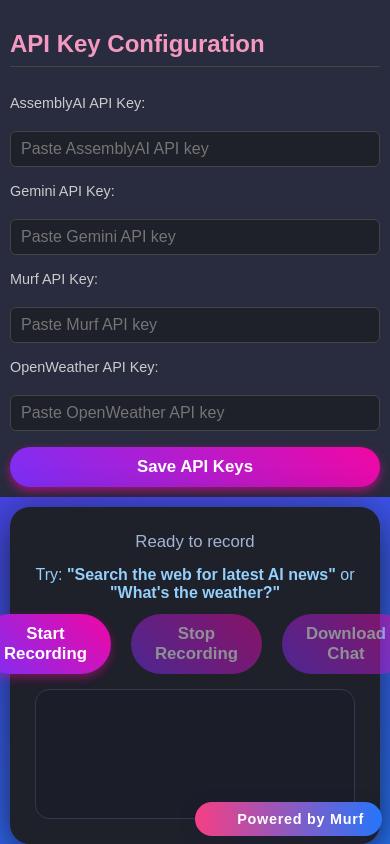
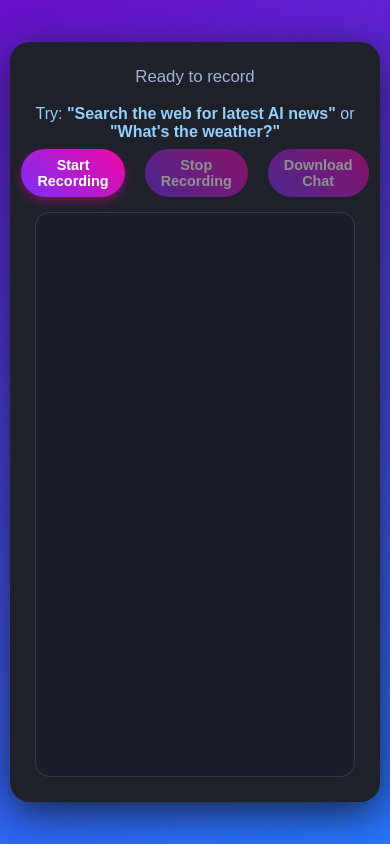
Before and after one commit to Rupuchandu/AI-Voice-Agent, a plain HTML site: page static/index.html in a window 390 px wide. Drawn offline with Linux system fonts and the light colour scheme.

Commit message:
Updating index.html

```diff
--- a/static/index.html
+++ b/static/index.html
@@ -6,99 +6,55 @@
   <meta name="viewport" content="width=device-width, initial-scale=1" />
 
   <style>
-    /* Reset and base styles */
-    * { box-sizing: border-box; }
+    * {
+      box-sizing: border-box;
+    }
+
     body {
       margin: 0;
       font-family: 'Poppins', sans-serif;
       background: linear-gradient(160deg, #6a11cb 0%, #2575fc 100%);
       color: #f0f0f5;
       display: flex;
-      height: 100vh;
-      overflow: hidden;
+      justify-content: center;
+      align-items: center;
+      min-height: 100vh;
     }
-    #sidebar {
-      background: #292b3e;
-      width: 300px;
-      min-width: 300px;
-      padding: 20px;
+
+    .app-container {
+      background: #1e202a;
+      border-radius: 20px;
+      width: 950px;
+      max-width: 95vw;
+      padding: 25px;
+      box-shadow: 0 10px 40px rgba(18, 25, 36, 0.85);
       display: flex;
       flex-direction: column;
-      gap: 16px;
-      color: #ccc;
+      height: 90vh;
     }
-    #sidebar h2 {
+
+    #statusBar {
       margin-bottom: 12px;
-      color: #f49ac1;
-      font-weight: 700;
-      border-bottom: 1px solid #444;
-      padding-bottom: 8px;
-    }
-    label {
-      font-size: 0.9rem;
-      margin-bottom: 4px;
-      display: block;
-    }
-    input[type=text], input[type=password] {
-      width: 100%;
-      padding: 8px 10px;
-      border-radius: 6px;
-      border: none;
-      font-size: 1rem;
-      background-color: #1e202a;
-      color: #eee;
-      border: 1px solid #444;
-      outline-offset: 2px;
-      outline-color: transparent;
-      transition: outline-color 0.3s ease;
-    }
-    input[type=text]:focus, input[type=password]:focus {
-      outline-color: #f107a3;
-    }
-    button#saveKeysBtn {
-      background: linear-gradient(45deg, #7b2ff7, #f107a3);
-      border: none;
-      padding: 10px;
-      font-weight: 600;
-      color: white;
-      border-radius: 30px;
-      cursor: pointer;
-      box-shadow: 0 4px 10px rgb(247 7 163 / 0.6);
-      transition: background 0.3s ease;
-    }
-    button#saveKeysBtn:hover {
-      background: linear-gradient(45deg, #f107a3, #7b2ff7);
-    }
-    .app-container {
-      flex-grow: 1;
-      display: flex;
-      flex-direction: column;
-      background: #1e202a;
-      border-radius: 20px;
-      margin: 20px;
-      padding: 25px;
-      box-shadow: 0 10px 40px rgba(18, 25, 36, 0.85);
-      height: calc(100vh - 40px);
-    }
-    #statusBar {
       font-size: 1.05rem;
       color: #a5b3d4;
+      text-align: center;
       height: 26px;
-      text-align: center;
-      margin-bottom: 8px;
     }
+
     #skillHint {
       font-size: 1rem;
       color: #95cffb;
-      margin-bottom: 12px;
+      margin-bottom: 8px;
       text-align: center;
     }
+
     #btnContainer {
       display: flex;
       justify-content: center;
       gap: 20px;
       margin-bottom: 15px;
     }
+
     button {
       padding: 10px 24px;
       font-size: 1.05rem;
@@ -111,19 +67,28 @@
       box-shadow: 0 4px 10px rgb(247 7 163 / 0.4);
       transition: box-shadow 0.3s ease;
     }
+
     button:disabled {
       opacity: 0.5;
       cursor: not-allowed;
       box-shadow: none;
     }
+
+    /* Recording pulse glow */
     .recording {
       box-shadow: 0 0 15px 3px #f107a3;
       animation: pulse 1s infinite alternate;
     }
+
     @keyframes pulse {
-      from { transform: scale(1); }
-      to { transform: scale(1.05); }
+      from {
+        transform: scale(1);
+      }
+      to {
+        transform: scale(1.05);
+      }
     }
+
     #chatHistory {
       flex: 1;
       overflow-y: auto;
@@ -134,8 +99,8 @@
       font-size: 1.05rem;
       line-height: 1.4;
       white-space: pre-wrap;
-      margin-top: 0;
     }
+
     .chat-message {
       margin-bottom: 12px;
       padding: 14px 18px;
@@ -143,15 +108,18 @@
       max-width: 75%;
       word-break: break-word;
     }
+
     .user-message {
       background: #2f2f65;
       align-self: flex-end;
     }
+
     .agent-message {
       background: #243649;
       align-self: flex-start;
       font-style: italic;
     }
+
     .agent-name {
       display: block;
       font-weight: bold;
@@ -160,69 +128,19 @@
       font-style: normal;
     }
 
-    /* Murf Branding badge styles */
-    #murfBranding {
-      position: fixed;
-      bottom: 24px;
-      right: 32px;
-      background: linear-gradient(90deg, #f63f83, #2575fc 100%);
-      color: #fff;
-      font-weight: bold;
-      font-size: 1rem;
-      border-radius: 24px;
-      box-shadow: 0 4px 18px rgba(36,30,86,0.18);
-      padding: 10px 22px 10px 16px;
-      z-index: 9999;
-      text-decoration: none;
-      display: flex;
-      align-items: center;
-      gap: 10px;
-      letter-spacing: 0.05em;
-      transition: background 0.2s, box-shadow 0.2s;
-    }
-    #murfBranding:hover {
-      background: linear-gradient(90deg, #2575fc 70%, #f107a3 100%);
-      color: #fff;
-    }
-    .murfLogo {
-      width: 30px;
-      height: 30px;
-      background: url('https://murf.ai/favicon.ico') no-repeat center center;
-      background-size: contain;
-      display: inline-block;
-    }
-    @media (max-width:600px){
-      #murfBranding { right: 8px; bottom: 8px; padding: 6px 18px 6px 10px; font-size: 0.9rem;}
-      .murfLogo { width: 22px; height: 22px;}
-    }
-    @media (max-width: 900px) {
-      body { flex-direction: column; }
-      #sidebar {
-        width: 100%;
-        flex-direction: row;
-        flex-wrap: wrap;
-        padding: 10px;
-        justify-content: space-around;
+    @media (max-width: 600px) {
+      .chat-message {
+        max-width: 95%;
+        font-size: 0.95rem;
       }
-      #sidebar > * { flex: 1 1 300px; }
-      .app-container { height: 50vh; margin: 10px 10px 0 10px; }
-      #chatHistory { max-height: 100%; max-width: 100%; }
+      button {
+        font-size: 0.9rem;
+        padding: 8px 16px;
+      }
     }
   </style>
 </head>
 <body>
-  <div id="sidebar">
-    <h2>API Key Configuration</h2>
-    <label for="assemblyKey">AssemblyAI API Key:</label>
-    <input type="password" id="assemblyKey" placeholder="Paste AssemblyAI API key" />
-    <label for="geminiKey">Gemini API Key:</label>
-    <input type="password" id="geminiKey" placeholder="Paste Gemini API key" />
-    <label for="murfKey">Murf API Key:</label>
-    <input type="password" id="murfKey" placeholder="Paste Murf API key" />
-    <label for="openweatherKey">OpenWeather API Key:</label>
-    <input type="password" id="openweatherKey" placeholder="Paste OpenWeather API key" />
-    <button id="saveKeysBtn">Save API Keys</button>
-  </div>
   <div class="app-container">
     <div id="statusBar">Ready to record</div>
     <div id="skillHint">
@@ -236,53 +154,12 @@
     <div id="chatHistory"></div>
   </div>
 
-  <!-- Murf Branding Badge -->
-  <a id="murfBranding"
-    href="https://murf.ai/api/docs/introduction/overview"
-    target="_blank"
-    rel="noopener noreferrer"
-    aria-label="Powered by Murf, Voice API leader"
-  >
-    <span class="murfLogo"></span>
-    Powered by Murf
-  </a>
-
   <script>
-    // Load saved API keys if available
-    const savedKeys = {
-      assembly: localStorage.getItem("assemblyKey") || "",
-      gemini: localStorage.getItem("geminiKey") || "",
-      murf: localStorage.getItem("murfKey") || "",
-      openweather: localStorage.getItem("openweatherKey") || ""
-    };
-
-    document.getElementById("assemblyKey").value = savedKeys.assembly;
-    document.getElementById("geminiKey").value = savedKeys.gemini;
-    document.getElementById("murfKey").value = savedKeys.murf;
-    document.getElementById("openweatherKey").value = savedKeys.openweather;
-
-    const saveBtn = document.getElementById("saveKeysBtn");
-    saveBtn.onclick = () => {
-      const aKey = document.getElementById("assemblyKey").value.trim();
-      const gKey = document.getElementById("geminiKey").value.trim();
-      const mKey = document.getElementById("murfKey").value.trim();
-      const oKey = document.getElementById("openweatherKey").value.trim();
-
-      localStorage.setItem("assemblyKey", aKey);
-      localStorage.setItem("geminiKey", gKey);
-      localStorage.setItem("murfKey", mKey);
-      localStorage.setItem("openweatherKey", oKey);
-
-      alert("API keys saved locally! They will be used for the next session.");
-    };
-
-    // Voice Agent Logic with API keys from the UI
-
-    const startBtn = document.getElementById("startBtn");
-    const stopBtn = document.getElementById("stopBtn");
-    const downloadBtn = document.getElementById("downloadBtn");
-    const statusBar = document.getElementById("statusBar");
-    const chatHistory = document.getElementById("chatHistory");
+    const startBtn = document.getElementById('startBtn');
+    const stopBtn = document.getElementById('stopBtn');
+    const downloadBtn = document.getElementById('downloadBtn');
+    const statusBar = document.getElementById('statusBar');
+    const chatHistory = document.getElementById('chatHistory');
 
     let ws, audioCtxMic, mediaStream, processor, source;
     let isRecording = false;
@@ -291,13 +168,15 @@
 
     let conversationLog = [];
 
-    // Helper Functions
+    // ----- UI Helpers -----
     function setStatus(txt) {
       statusBar.textContent = txt;
     }
+
     function autoScroll() {
       chatHistory.scrollTop = chatHistory.scrollHeight;
     }
+
     function addMessage(text, sender = "user") {
       const div = document.createElement("div");
       div.className = "chat-message " + (sender === "user" ? "user-message" : "agent-message");
@@ -319,6 +198,7 @@
       return div;
     }
 
+    // ----- Audio Playback -----
     async function safeDecode(byteArray) {
       try {
         return await playbackCtx.decodeAudioData(byteArray.buffer);
@@ -349,24 +229,8 @@
       };
     }
 
-    function getApiKeys() {
-      return {
-        assembly: document.getElementById("assemblyKey").value.trim(),
-        gemini: document.getElementById("geminiKey").value.trim(),
-        murf: document.getElementById("murfKey").value.trim(),
-        openweather: document.getElementById("openweatherKey").value.trim(),
-      };
-    }
-
-    // Start recording
+    // ----- Start Button -----
     startBtn.onclick = async () => {
-      // Validate keys before connecting
-      const keys = getApiKeys();
-      if (!keys.assembly || !keys.gemini || !keys.murf || !keys.openweather) {
-        alert("Please enter all API keys before starting.");
-        return;
-      }
-
       startBtn.disabled = true;
       startBtn.classList.add("recording");
       stopBtn.disabled = false;
@@ -374,18 +238,8 @@
       conversationLog = [];
       setStatus("Connecting...");
 
-      // Pass API keys as URL query parameters for backend to read
-      const params = new URLSearchParams({
-        assemblyKey: keys.assembly,
-        geminiKey: keys.gemini,
-        murfKey: keys.murf,
-        openweatherKey: keys.openweather
-      });
       ws = new WebSocket(
-        (location.protocol === "https:" ? "wss://" : "ws://") +
-        location.host +
-        "/ws/voice-agent?" +
-        params.toString()
+        (location.protocol === "https:" ? "wss://" : "ws://") + location.host + "/ws/voice-agent"
       );
       ws.binaryType = "arraybuffer";
 
@@ -437,16 +291,8 @@
         }
       };
 
-      // Mic streaming setup
-      try {
-        mediaStream = await navigator.mediaDevices.getUserMedia({ audio: true });
-      } catch (e) {
-        alert("Microphone access denied or not available.");
-        startBtn.disabled = false;
-        stopBtn.disabled = true;
-        setStatus("Microphone not available.");
-        return;
-      }
+      // Mic Streaming Setup
+      mediaStream = await navigator.mediaDevices.getUserMedia({ audio: true });
       audioCtxMic = new (window.AudioContext || window.webkitAudioContext)({ sampleRate: 16000 });
 
       source = audioCtxMic.createMediaStreamSource(mediaStream);
@@ -473,13 +319,13 @@
       isRecording = true;
     };
 
-    // Stop recording
+    // ----- Stop Button -----
     stopBtn.onclick = () => {
       if (!isRecording) return;
 
       setStatus("Stopping...");
       if (ws) {
-        ws.onmessage = null;
+        ws.onmessage = null; // Prevent more message handling after close
         if (ws.readyState === WebSocket.OPEN) ws.close();
         ws = null;
       }
@@ -493,6 +339,7 @@
       nextAudioTime = playbackCtx.currentTime;
     };
 
+    // Stop audio + cleanup
     function stopAudio() {
       if (processor) {
         processor.disconnect();
@@ -510,7 +357,7 @@
       }
     }
 
-    // Download chat log
+    // ----- Download Button -----
     downloadBtn.onclick = () => {
       if (conversationLog.length === 0) return;
 
@@ -530,18 +377,17 @@
       URL.revokeObjectURL(url);
     };
 
-    // Comment out or delete this section that restores past chat logs:
+    // --- Restore conversation from localStorage (optional)
     window.addEventListener("load", () => {
-      // const saved = localStorage.getItem("hitmaanChatLog");
-      // if (saved) {
-      //   conversationLog = JSON.parse(saved);
-      //   conversationLog.forEach(e => addMessage(e.text, e.role));
-      // }
+      const saved = localStorage.getItem("hitmaanChatLog");
+      if (saved) {
+        conversationLog = JSON.parse(saved);
+        conversationLog.forEach(e => addMessage(e.text, e.role));
+      }
     });
 
-    // Comment out or delete this section that saves chat logs to localStorage:
     window.addEventListener("beforeunload", () => {
-      // localStorage.setItem("hitmaanChatLog", JSON.stringify(conversationLog));
+      localStorage.setItem("hitmaanChatLog", JSON.stringify(conversationLog));
     });
   </script>
 </body>
```
